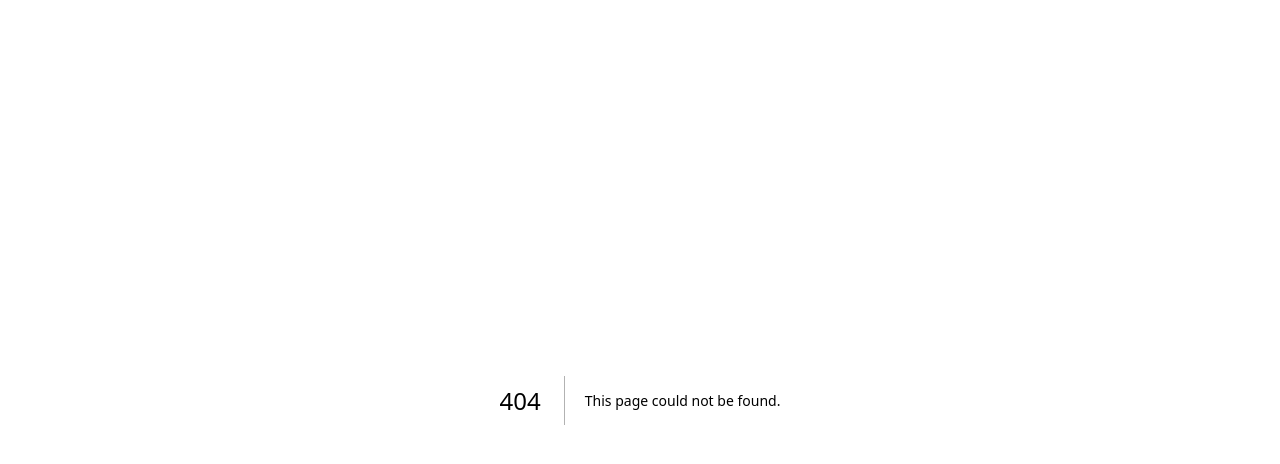
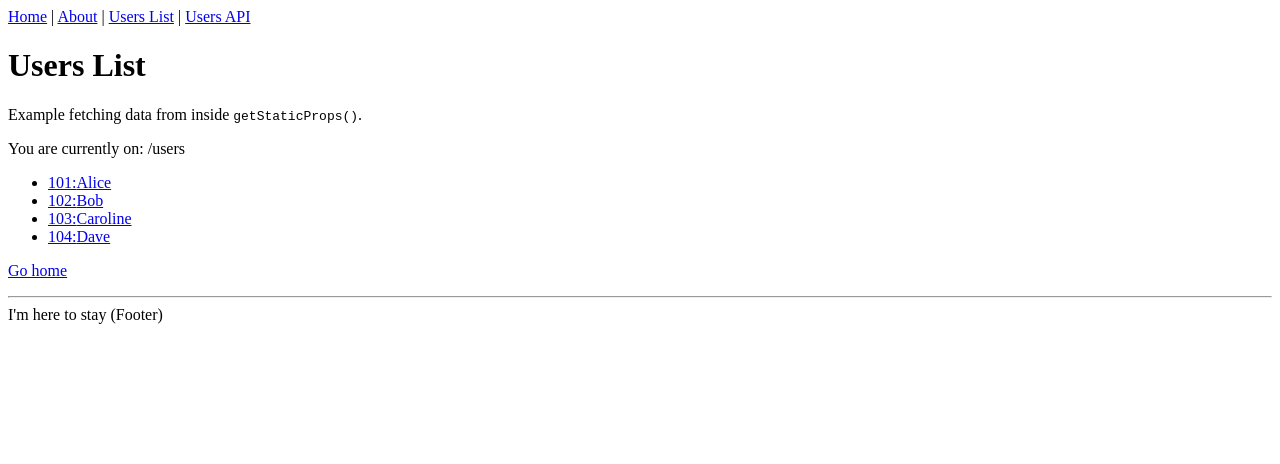
Before and after one commit to iharuki79/maaji-uranai-web, a Next.js app: page /users in a window 1280 px wide. Before the commit this address had no page. Shown: the top 464 px of the page. Built offline with nearby package versions, Linux system fonts and the light colour scheme.

Commit message:
とりあえずfix

```diff
--- a/interfaces/index.ts
+++ b/interfaces/index.ts
@@ -1,3 +1,8 @@
+export type User = {
+  id: number
+  name: string
+};
+
 export type Lucky = {
   seiza: string
   color: string
--- /dev/null
+++ b/pages/users/index.tsx
@@ -0,0 +1,35 @@
+import { GetStaticProps } from 'next'
+import Link from 'next/link'
+
+import { User } from '../../interfaces'
+import { sampleUserData } from '../../utils/sample-data'
+import Layout from '../../components/Layout'
+import List from '../../components/List'
+
+type Props = {
+  items: User[]
+}
+
+const WithStaticProps = ({ items }: Props) => (
+  <Layout title="Users List | Next.js + TypeScript Example">
+    <h1>Users List</h1>
+    <p>
+      Example fetching data from inside <code>getStaticProps()</code>.
+    </p>
+    <p>You are currently on: /users</p>
+    <List items={items} />
+    <p>
+      <Link href="/">Go home</Link>
+    </p>
+  </Layout>
+)
+
+export const getStaticProps: GetStaticProps = async () => {
+  // Example for including static props in a Next.js function component page.
+  // Don't forget to include the respective types for any props passed into
+  // the component.
+  const items: User[] = sampleUserData
+  return { props: { items } }
+}
+
+export default WithStaticProps
--- /dev/null
+++ b/utils/sample-data.ts
@@ -0,0 +1,9 @@
+import { User } from '../interfaces';
+
+/** Dummy user data. */
+export const sampleUserData: User[] = [
+  { id: 101, name: 'Alice' },
+  { id: 102, name: 'Bob' },
+  { id: 103, name: 'Caroline' },
+  { id: 104, name: 'Dave' },
+]
```
Also changed, not shown: pages/users/[id].tsx (added, +61 -0 lines).
